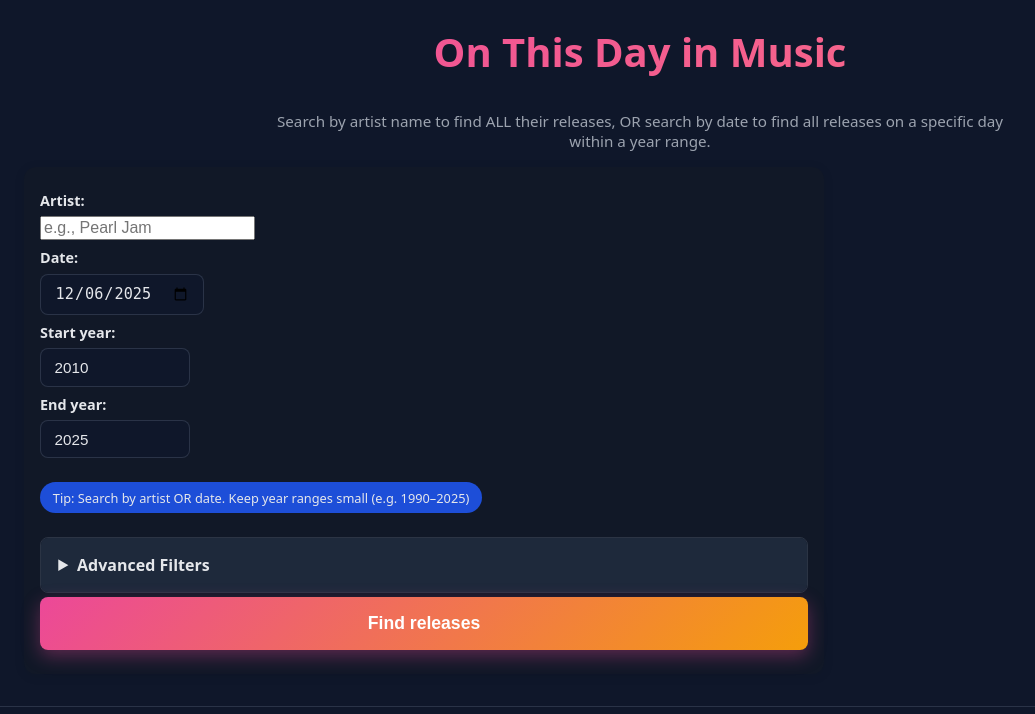
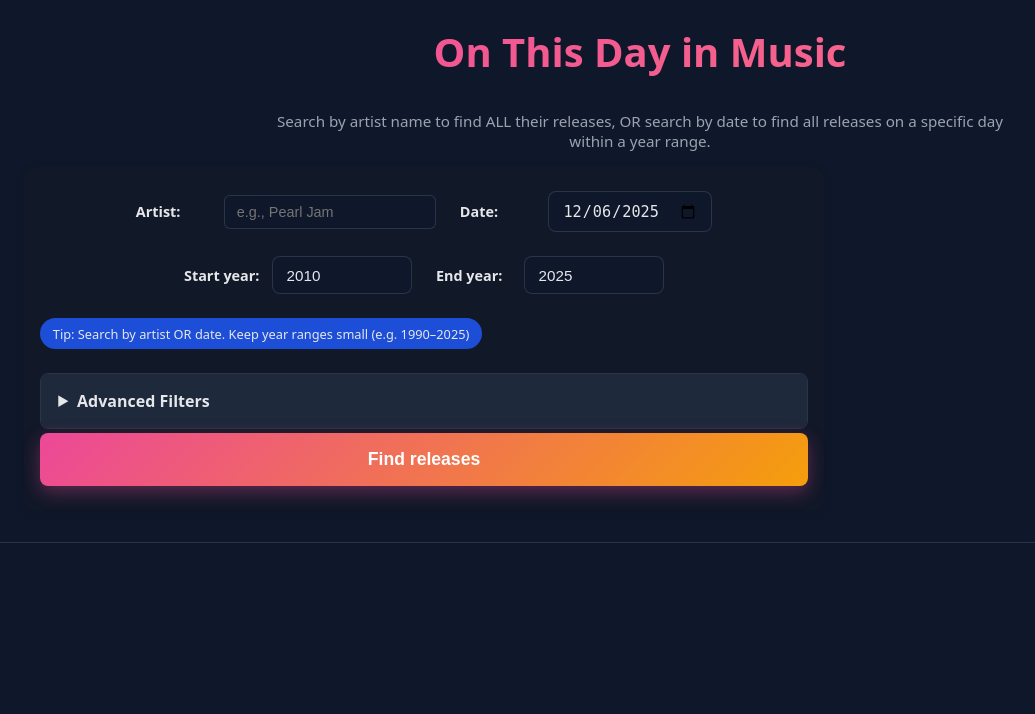
Before and after one commit to ericsjaffe/music-news-site, a Flask app: page /releases in a window 1280 px wide. Shown: the part 138-852 px from the top of the page, without its empty margins (0-1035 px from the left). After the commit the page ends 681 px from the top, so only its background shows below. Run offline with Flask 3, Linux system fonts and the light colour scheme.

Commit message:
Update releases form to display all fields inline and centered

```diff
--- a/static/styles.css
+++ b/static/styles.css
@@ -476,6 +476,48 @@ body {
   margin-bottom: 1rem;
 }
 
+.form-row-inline {
+  display: flex;
+  gap: 1.5rem;
+  align-items: center;
+  justify-content: center;
+  margin-bottom: 1rem;
+  flex-wrap: wrap;
+}
+
+.form-field-inline {
+  display: flex;
+  align-items: center;
+  gap: 0.5rem;
+  white-space: nowrap;
+}
+
+.form-field-inline label {
+  font-size: 0.9rem;
+  font-weight: 600;
+  color: var(--text-primary);
+  margin: 0;
+}
+
+.form-field-inline input {
+  width: auto;
+  min-width: 120px;
+  padding: 0.5rem 0.75rem;
+  border-radius: 6px;
+  border: 1px solid var(--border-color);
+  background: var(--bg-secondary);
+  color: var(--text-primary);
+  font-size: 0.9rem;
+}
+
+.form-field-inline input[type="text"] {
+  min-width: 150px;
+}
+
+.form-field-inline input[type="number"] {
+  min-width: 80px;
+}
+
 .form-field {
   display: flex;
   flex-direction: column;
--- a/templates/releases.html
+++ b/templates/releases.html
@@ -100,26 +100,26 @@
     </div>
 
     <form method="post" class="releases-form">
-      <div class="form-row form-row-compact">
-        <div class="form-field">
+      <div class="form-row-inline">
+        <div class="form-field-inline">
           <label for="artist_filter">Artist:</label>
           <input type="text" id="artist_filter" name="artist_filter"
                  value="{{ artist_filter or '' }}" placeholder="e.g., Pearl Jam">
         </div>
-        <div class="form-field">
+        <div class="form-field-inline">
           <label for="date">Date:</label>
           <input type="date" id="date" name="date"
-                 value="{{ date_value or '' }}">
+                 value="{{ date_value or '' }}" placeholder="12/06/2025">
         </div>
-        <div class="form-field">
+        <div class="form-field-inline">
           <label for="start_year">Start year:</label>
           <input type="number" id="start_year" name="start_year"
-                 value="{{ start_year or '' }}" min="1900" max="{{ current_year }}">
+                 value="{{ start_year or '' }}" min="1900" max="{{ current_year }}" placeholder="2010">
         </div>
-        <div class="form-field">
+        <div class="form-field-inline">
           <label for="end_year">End year:</label>
           <input type="number" id="end_year" name="end_year"
-                 value="{{ end_year or '' }}" min="1900" max="{{ current_year }}">
+                 value="{{ end_year or '' }}" min="1900" max="{{ current_year }}" placeholder="2025">
         </div>
       </div>
       <div class="form-row">
```
